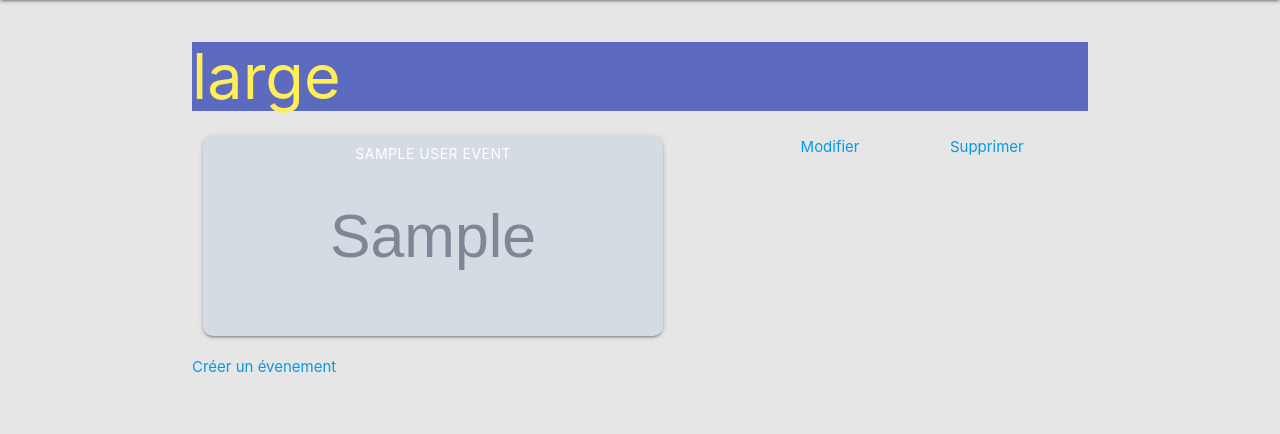
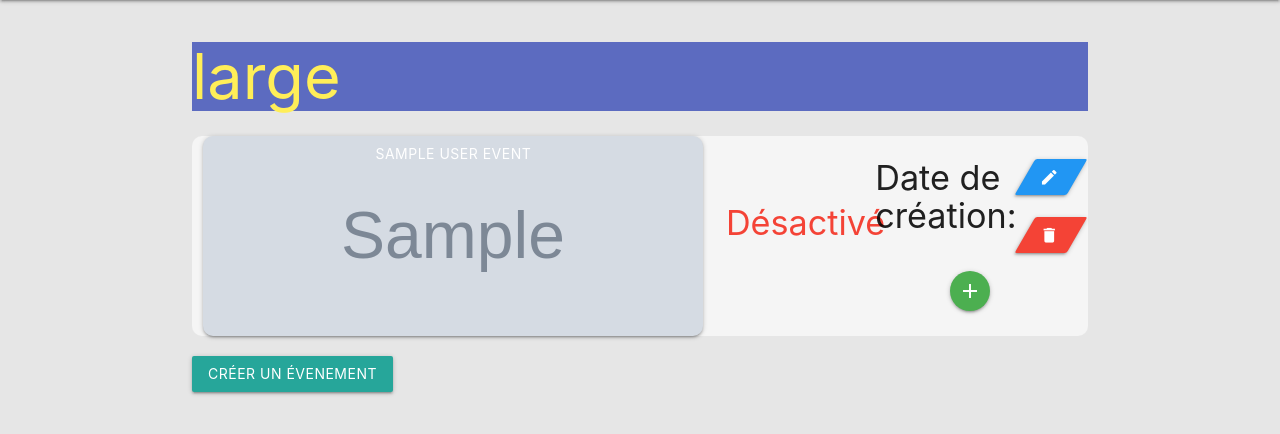
Before and after one commit to DaysukAM/E-vent, a Symfony app: template templates/event/index.html.twig in a window 1280 px wide. Shown: the part 64-498 px from the top of the page. Run offline with Twig, Linux system fonts and the light colour scheme; the template is opened without the code that fills it: most values are stand-ins (such as "Sample title", 1, 10 or a date in 2020); grey boxes marked "Sample" are stand-in pictures; some libraries are stand-ins or nearby versions.

Commit message:
css improvement

```diff
--- a/public/CSS/style.css
+++ b/public/CSS/style.css
@@ -12,7 +12,12 @@ width: 200px;
     transform:skew(-30deg);
     padding-left: 20px;
     padding-right: 20px;
-
+}
+.skew{
+    -webkit-transform:skew(-30deg);
+    -moz-transform:skew(-30deg);
+    -o-transform:skew(-30deg);
+    transform:skew(-30deg);
 }
 .anti-skew {
     -webkit-transform:skew(30deg);
@@ -31,7 +36,7 @@ width: 200px;
     opacity: 30%;
 }
 .event-btn{
-    width: 80%;
+    width: 100%;
     height: 200px;
     padding: 0;
     border: 10px #0D47A1;
@@ -68,8 +73,14 @@ width: 200px;
     border-bottom-left-radius: 10px;
 }
 .event-btn:hover > .inscription-div {
-    width: 40%;
+    width: 30%;
 }
 .event-btn:hover{
     opacity: 80%;
 }
+.event-edit-row{
+    border-radius: 10px;
+}
+.event-date{
+    height: 100%;
+}
--- a/templates/event/index.html.twig
+++ b/templates/event/index.html.twig
@@ -10,23 +10,50 @@
 
             <div class="container">
 
-            <div class="row">
+            <div class="event-edit-row row grey lighten-4">
 
-        <div class="event-display col s10 m10 l8 ">
+        <div class="event-display col s8 m8 l7 ">
             <a style="background-image: url({{ asset('image_event/') ~ event.image }})" class="btn waves-effect waves-light event-btn" href="{{ path ('event_edit',{'id':event.id}) }}">
                 <div id="event-title" class="event-title {{event.color}} center ">{{ event.name }}</div>
-                <div class="inscription-div {{event.color}} right">
-                    <br>
-                    <i class="inscription-icon material-icons center">assignment</i>
-                </div>
                 <div id="bottom-color" class="bottom-color {{event.color}} "></div>
             </a>
         </div>
-                <div class="col s2 m2 l2 ">
-                    <a href="{{ path ('event_edit',{'id':event.id}) }}">Modifier</a>
+                <div class="date col s4 m4 l2 ">
+                    <br><br>
+                    {% if event.isOn == 1 %}
+                        <h4 class="green-text">Activé</h4>
+                    {% else %}
+                        <h4 class="red-text">Désactivé</h4>
+                        {% endif %}
                 </div>
-                    <div class="col s2 m2 l2 ">
-                    <a href="{{ path ('event_edit',{'id':event.id}) }}">Supprimer</a>
+                <div class="event-date col s4 m4 l2">
+                    <h4>Date de création:</h4>
+                </div>
+                <div class="edit-button col s4 m4 l1 ">
+                    <br class="hide-on-med-and-down">
+                    <a href="{{ path ('event_edit',{'id':event.id}) }}" class="btn blue skew">
+                        <div class="anti-skew">
+                            <i class="material-icons">edit</i>
+                        </div>
+                    </a>
+                </div>
+                    <div class="col s4 m4 l1 right">
+                        <br>
+                    <a href="{{ path ('event_edit',{'id':event.id}) }}" class="btn red skew">
+                        <div class="anti-skew">
+                            <i class="material-icons">delete</i>
+                        </div>
+                    </a>
+
+                </div>
+                <div class="col s4 m4 l1 right">
+                    <br>
+                    <a href="{{ path ('event_edit',{'id':event.id}) }}" class="btn-floating green">
+
+                            <i class="material-icons center">add</i>
+
+                    </a>
+
                 </div>
             </div>
             </div>
@@ -35,6 +62,6 @@
     {% endfor %}
     <div class="container">
 
-    <a href="{{ path ('event_create')}}">Créer un évenement</a>
+    <a href="{{ path ('event_create')}}" class="btn">Créer un évenement</a>
     </div>
 {% endblock %}
```
